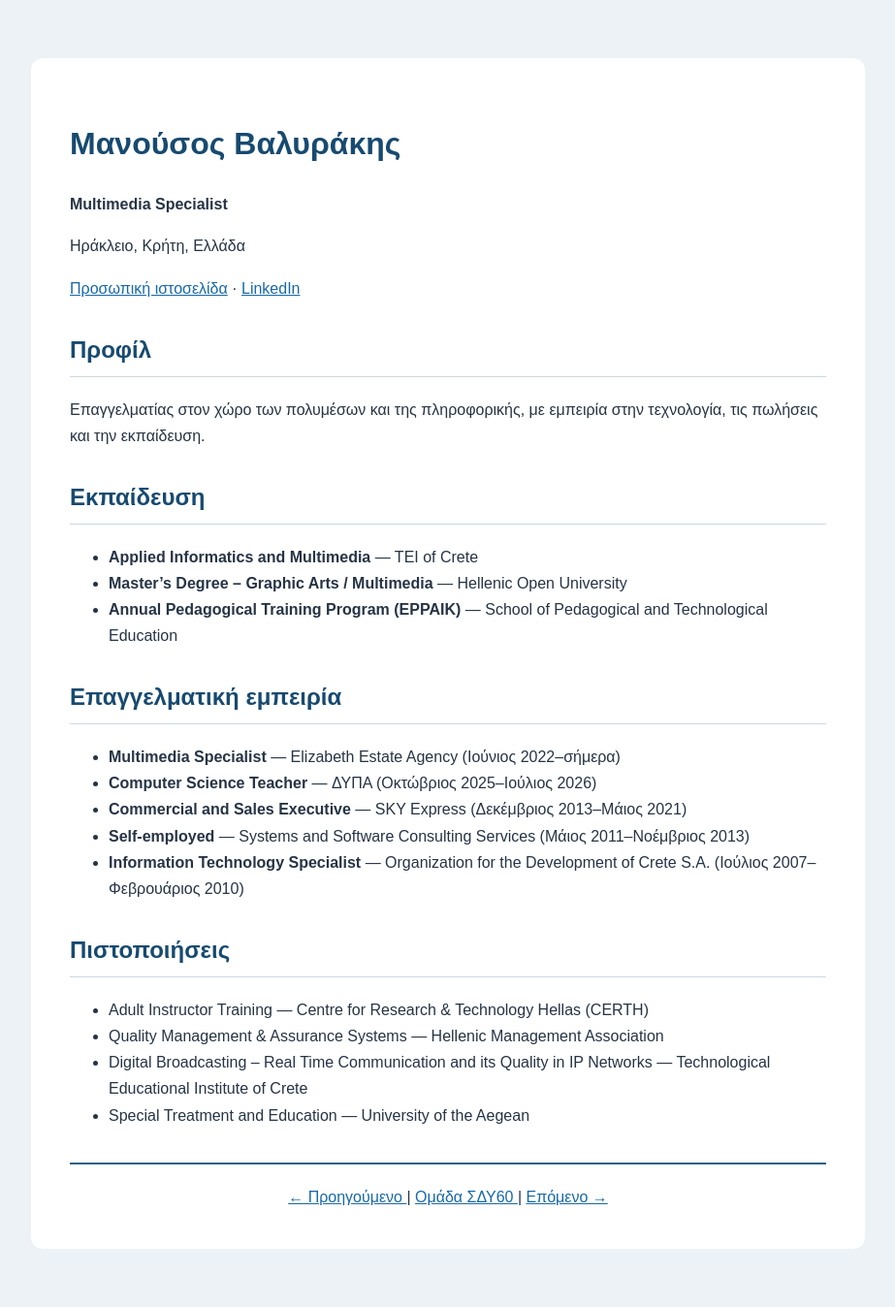
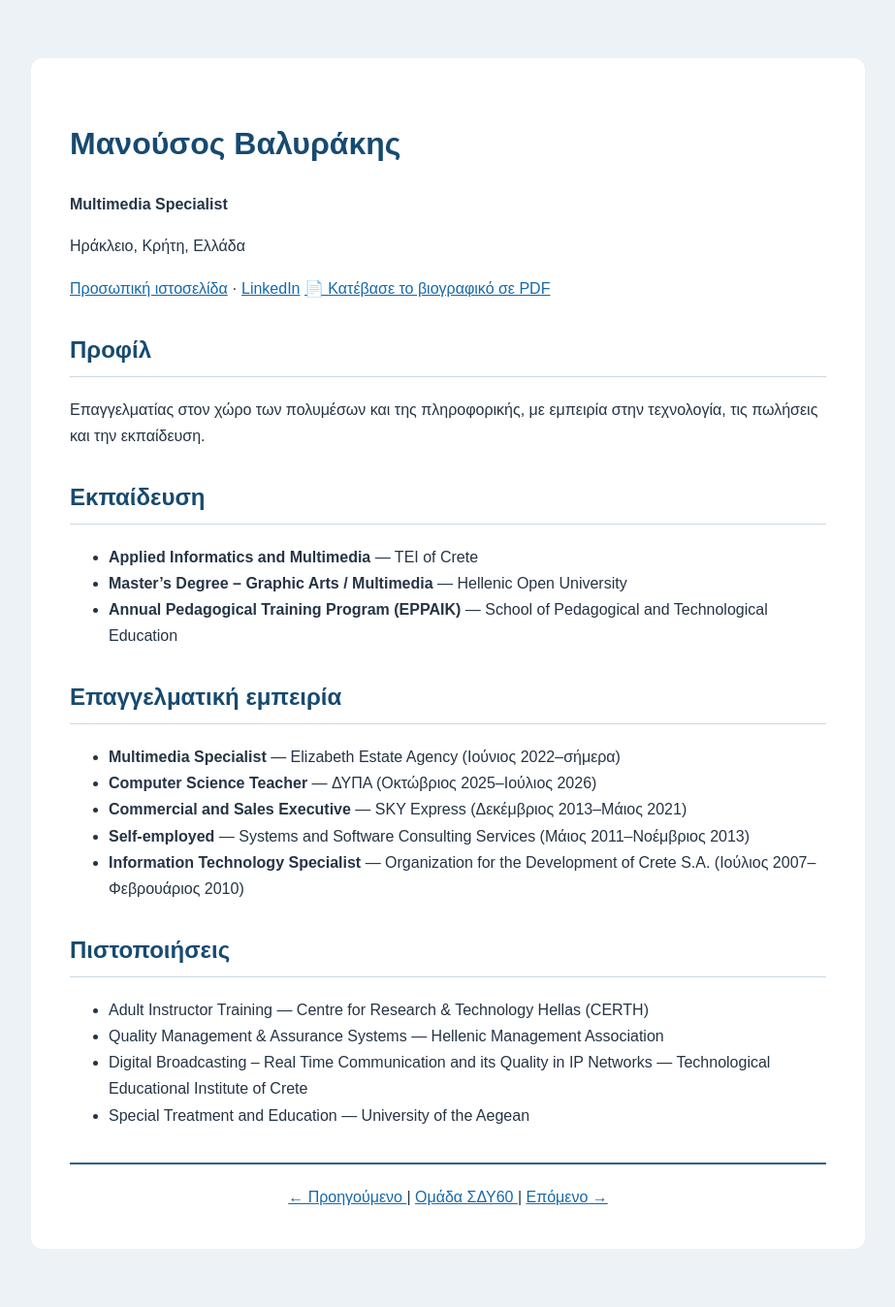
Before and after one commit to ManousosValirakis/cv-yaml-pdf, a Jekyll site: the page built from index.md, in a window 1280 px wide. Shown: the whole page at 97% size, without its empty margins (178-1101 px from the left). Built offline with Jekyll 4.4.1, drawn with Linux system fonts in a browser that asks for light colours.

Commit message:
Add PDF download link for CV in index.md

```diff
--- a/index.md
+++ b/index.md
@@ -10,6 +10,7 @@ title: Βιογραφικό
 Ηράκλειο, Κρήτη, Ελλάδα
 
 [Προσωπική ιστοσελίδα](https://manousosvalirakis.github.io/CV/) · [LinkedIn](https://www.linkedin.com/in/manousos-valirakis-8aba53117/)
+[📄 Κατέβασε το βιογραφικό σε PDF](cv.pdf)
 
 ## Προφίλ
 
```
